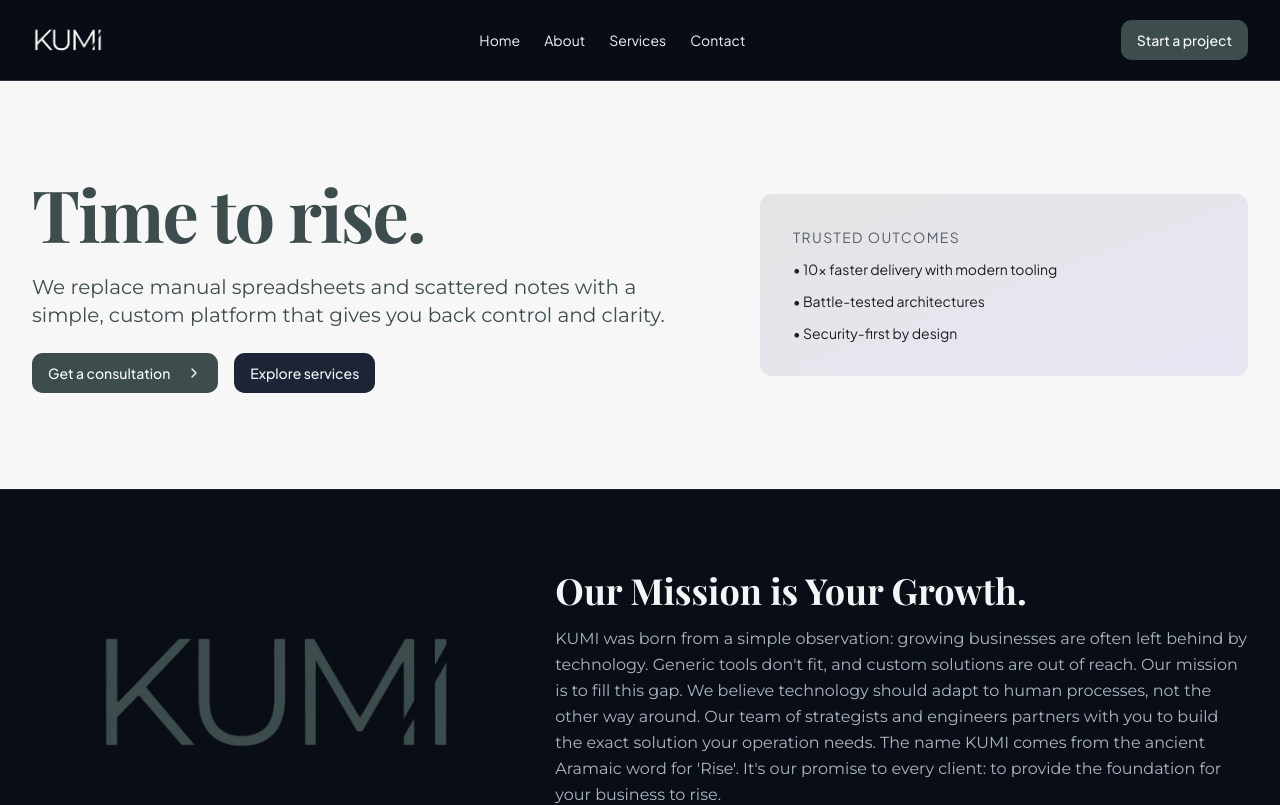
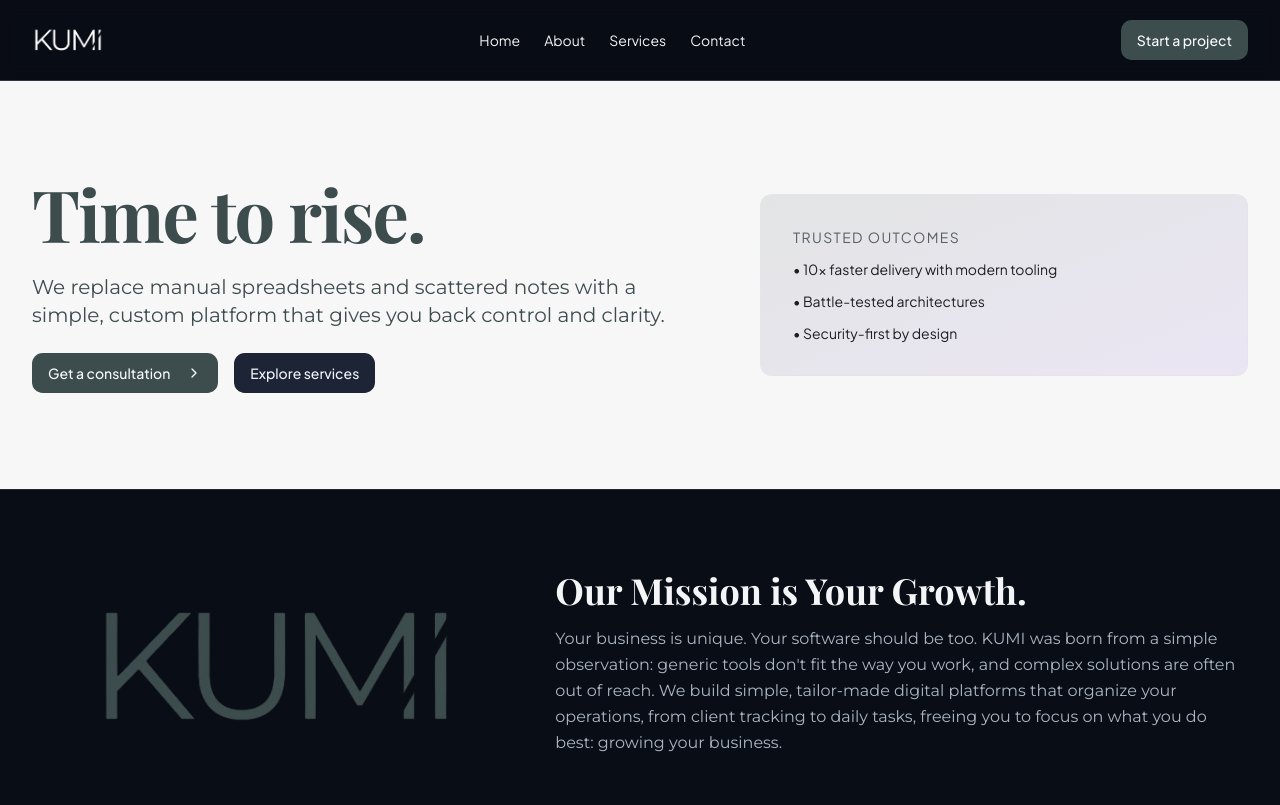
Before and after one commit to talitacad/kumi-digital-launchpad, a React (Vite) app: page / in a window 1280 px wide. Shown: the top 805 px of the page. Built offline with nearby package versions, Linux system fonts and the light colour scheme.

Commit message:
Update About section text
Replaced the paragraph in the "About" section with new text about KUMI.

```diff
--- a/src/pages/Index.tsx
+++ b/src/pages/Index.tsx
@@ -459,7 +459,7 @@ const Index = () => {
             <div className="md:col-span-7 space-y-4 font-montserrat">
               <h2 className="font-playfair text-3xl md:text-4xl font-semibold">Our Mission is Your Growth.</h2>
               <p className="text-muted-foreground leading-relaxed">
-                KUMI was born from a simple observation: growing businesses are often left behind by technology. Generic tools don't fit, and custom solutions are out of reach. Our mission is to fill this gap. We believe technology should adapt to human processes, not the other way around. Our team of strategists and engineers partners with you to build the exact solution your operation needs. The name KUMI comes from the ancient Aramaic word for 'Rise'. It's our promise to every client: to provide the foundation for your business to rise.
+                Your business is unique. Your software should be too. KUMI was born from a simple observation: generic tools don't fit the way you work, and complex solutions are often out of reach. We build simple, tailor-made digital platforms that organize your operations, from client tracking to daily tasks, freeing you to focus on what you do best: growing your business.
               </p>
             </div>
           </div>
```
